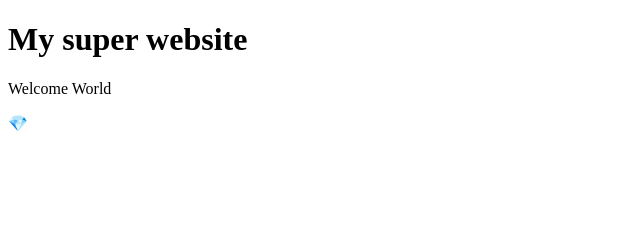
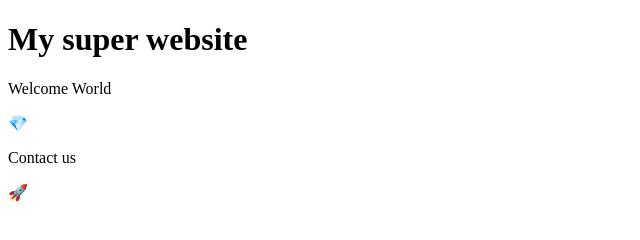
Before and after one commit to FelineHuhn/my-super-website, a plain HTML site: page index.html in a window 1280 px wide. Shown: the whole page, without its empty margins (0-640 px from the left). Drawn offline with Linux system fonts and the light colour scheme.

Commit message:
create footer feature

```diff
--- a/index.html
+++ b/index.html
@@ -11,5 +11,9 @@
       <p>Welcome World</p>
       <span>💎</span>
     </header>
+    <footer>
+      <p>Contact us</p>
+      <span>🚀</span>
+    </footer>
   </body>
 </html>
```
